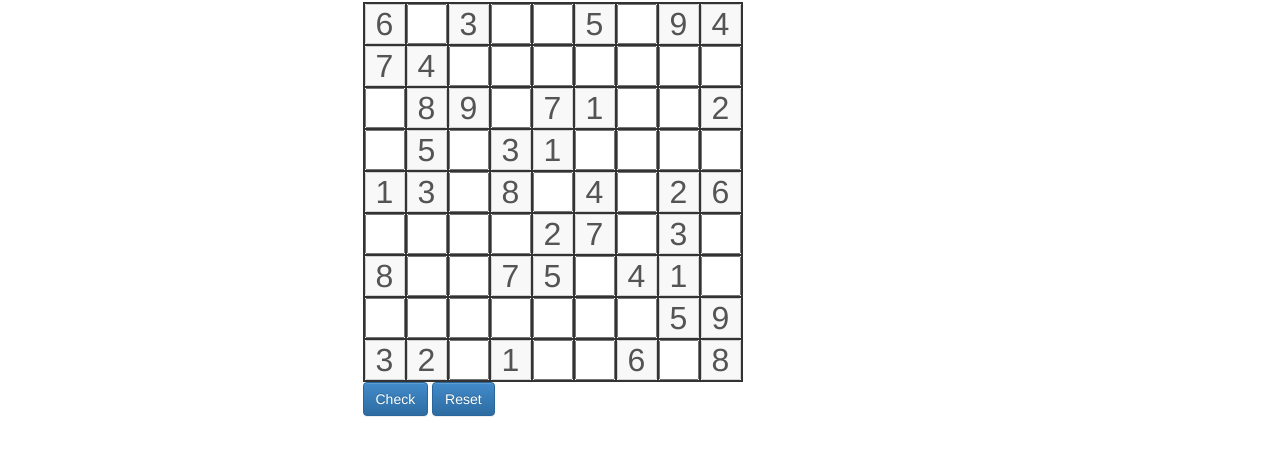
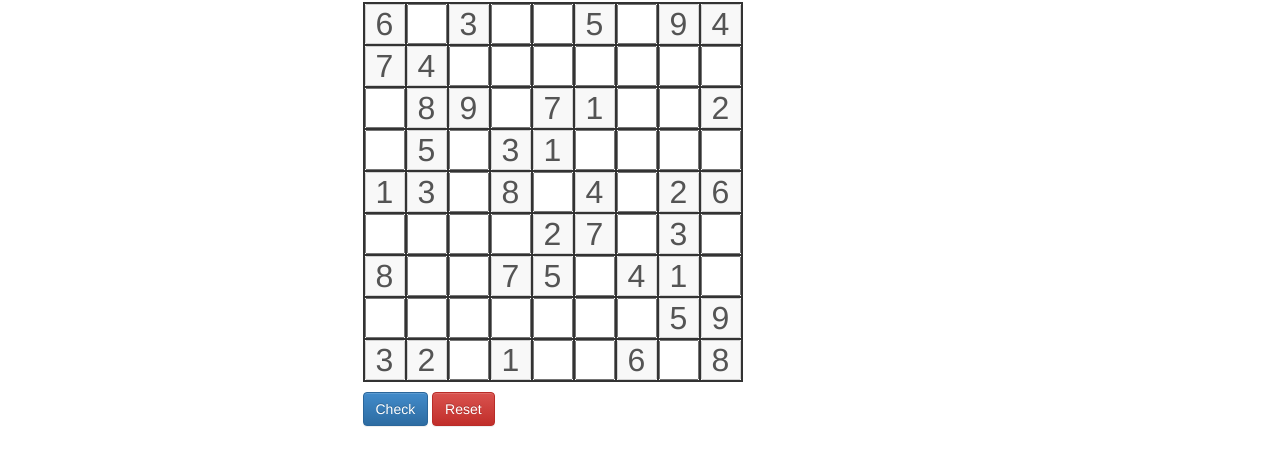
Before and after one commit to ericlivergood/scripted-sudoku, a plain HTML site: page index.html in a window 1280 px wide. Shown: the part 78-544 px from the top of the page. Drawn offline with Linux system fonts and the light colour scheme.

Commit message:
red reset button

```diff
--- a/index.html
+++ b/index.html
@@ -34,6 +34,7 @@
             }
             #puzzle{
                 margin-top: 10px;
+                margin-bottom: 10px;
             }
         </style>
     </head>
@@ -55,7 +56,7 @@
             <div class="row">
                 <div class="col-md-6 col-md-offset-3">
                     <button type="button" class="btn btn-primary" data-bind="click: checkPuzzle">Check</button>
-                    <button type="button" class="btn btn-primary" data-bind="click: resetPuzzle">Reset</button>
+                    <button type="button" class="btn btn-danger" data-bind="click: resetPuzzle">Reset</button>
                 </div>
             </div>
         </div>
```
